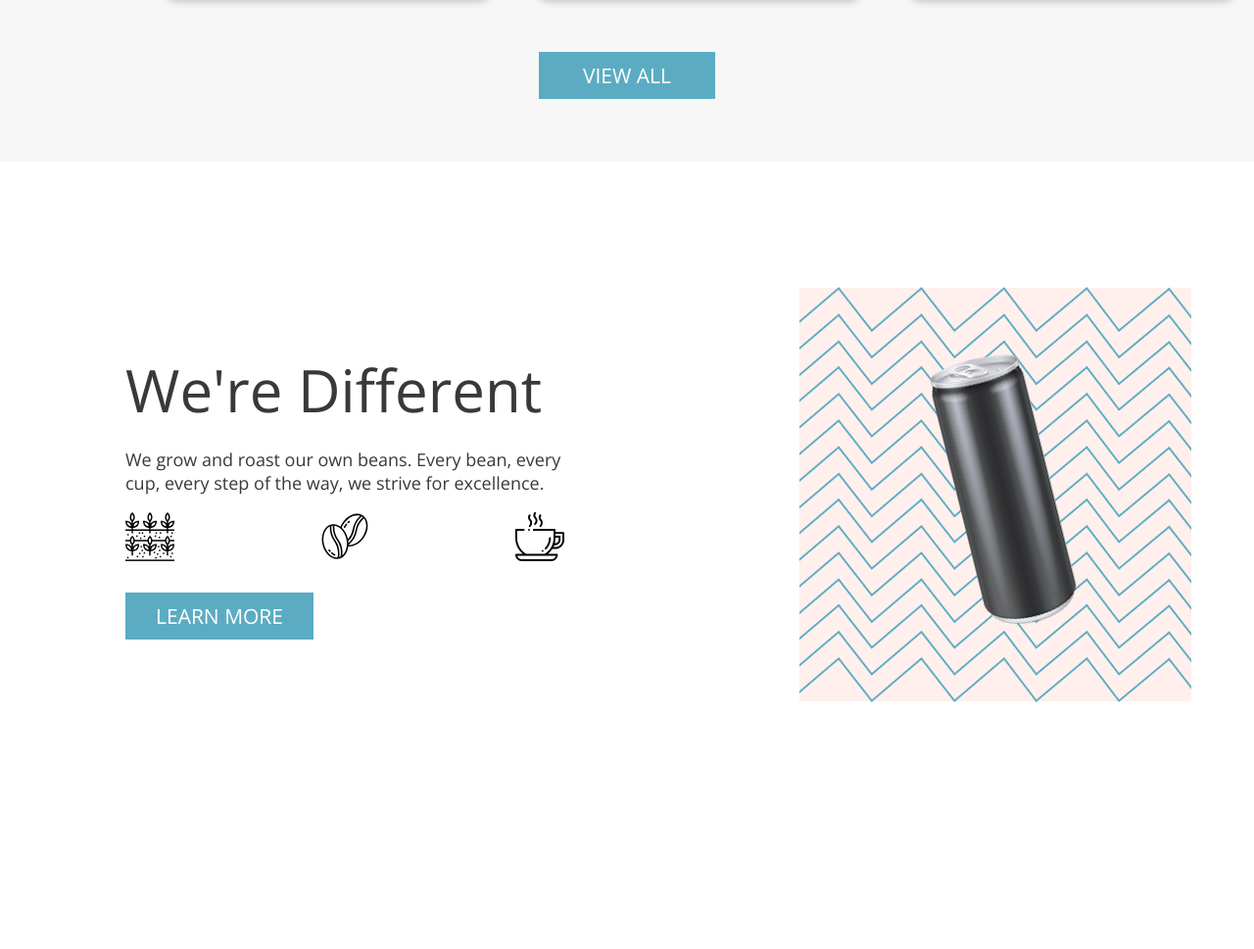
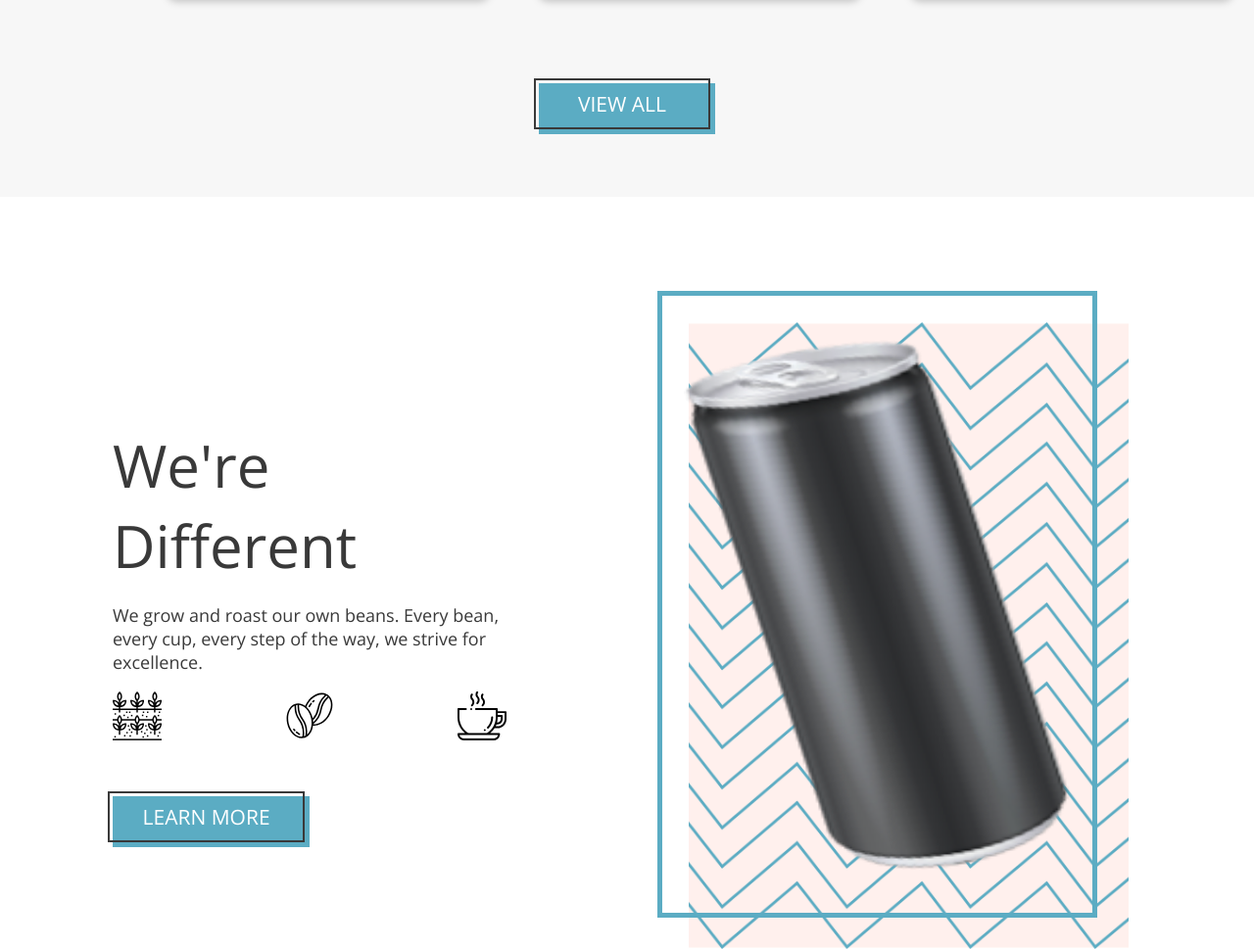
Before and after one commit to fmatamoros202/coffeeshop, a plain HTML site: page index.html in a window 1280 px wide. Shown: the part 1320-2289 px from the top of the page at 98% size. Drawn offline with nearby package versions, Linux system fonts and the light colour scheme.

Commit message:
This commit fixes the bugs related to the off-setting of the button. The fix includes an explanation of which element is the parent container in order for this fix to work.

```diff
--- a/css/landing.css
+++ b/css/landing.css
@@ -24,56 +24,58 @@ header {
   text-align: left;
   margin-left: 20%;
 }
+.hero-banner__content__cta-container {
+  background-color: #5bacc3;
+  box-sizing: border-box;
+  position: relative;
+  width: 11.25rem;
+  font-size: 1.3125rem;
+  margin-left: 20%;
+  margin-top: 5%;
+}
 
-.hero-banner__content__cta {
+.hero-banner__content__cta-contanier__item {
+  display: flex;
+  justify-content: center;
   box-sizing: border-box;
-  margin-left: 20%;
-  min-width: 11.25rem;
-  max-width: 80%;
+  position: relative;
+  min-width: 100%;
+  border: 0.125rem solid #393939;
+  color: white;
   padding: 0.625rem;
-  margin-top: 4.5%;
+  bottom: 0.3125rem;
+  right: 0.3125rem;
 }
 
 .hero-banner__image {
   margin: 2% 10% 2% 25%;
 }
 
-.hero-banner__content__cta {
+/* this creates the off-set display on the button //this is the container */
+.product__cta {
   background-color: #5bacc3;
-  max-width: 30%;
+  box-sizing: border-box;
+  position: relative;
+  min-width: 11.25rem;
   font-size: 1.3125rem;
   text-align: center;
   color: white;
   border: none;
-  padding: 1rem;
-  position: relative;
+  margin: 5% auto;
 }
 
-.product__cta {
-  background-color: #5bacc3;
+/* use to create the off-set on the button // this is the child element */
+.product__cta__background {
   box-sizing: border-box;
-  display: inline;
+  display: flex;
+  border: 0.125rem solid #393939;
+  min-width: 11.25rem;
+  justify-content: center;
   position: relative;
-  max-width: 30%;
-  font-size: 1.3125rem;
-  text-align: center;
-  color: white;
-  border: none;
-  padding: 1rem;
-  /* border: 0.3125rem solid #393939; */
+  padding: 0.625rem;
+  bottom: 0.3125rem;
+  right: 0.3125rem;
 }
-
-/* .product__cta__background {
-  box-sizing: border-box;
-  display: inline-block;
-  background-color: #5bacc3;
-  width: 10.75rem;
-  height: 1.87rem;
-  position: absolute;
-  padding: 15%;
-  bottom: 0.625rem;
-  right: 0.625rem;
-} */
 
 .product {
   display: flex;
@@ -83,6 +85,7 @@ header {
   flex-wrap: wrap;
   background-color: #f7f7f7;
 }
+
 .product__header {
   margin: 2.5% auto;
 }
@@ -151,15 +154,6 @@ header {
   font-weight: 700;
 }
 
-.product__cta {
-  display: block;
-  margin: 2.5% auto;
-  min-width: 11.25rem;
-  max-width: 80%;
-  padding: 0.625rem;
-  margin-bottom: 5%;
-}
-
 .discount {
   display: flex;
   flex-direction: column;
@@ -181,33 +175,56 @@ header {
 }
 
 .discount__main__image-container__image {
-  margin: 25%;
+  display: flex;
+  position: relative;
+  box-sizing: border-box;
+  width: 100%;
+  height: 40rem;
+  padding: 10% 5%;
+  /* justify-content: */
+  border: #5bacc3 0.3125rem solid;
+  position: relative;
+  bottom: 2rem;
+  right: 2rem;
 }
 
 .discount__main__image-container {
   box-sizing: border-box;
-  margin: 10% 5%;
-  width: 25rem;
+  position: relative;
+  /* margin: 5% 5%; */
+  width: 31.25rem;
+  height: 40rem;
   background: url(/assets/coldbrewbackground.png);
   background-repeat: no-repeat;
   background-position: center;
   background-size: cover;
-  padding: 0 5%;
+  margin: 10% 10%;
 }
 
+/* this is the container for creating the off-set button */
 .discount__main__elements__cta {
+  box-sizing: border-box;
+  position: relative;
   background-color: #5bacc3;
-  max-width: 30%;
+  width: 35%;
+  margin-left: 20%;
+  margin-top: 10%;
+}
+
+/* this is the container for creating the off-set button */
+.discount__main__elements__cta__item {
+  display: flex;
+  position: relative;
+  border: 0.125rem solid #393939;
+  max-width: 100%;
   font-size: 1.3125rem;
-  text-align: center;
+  justify-content: center;
   color: white;
-  border: none;
-  padding: 1rem;
+  padding: 0.625rem;
   box-sizing: border-box;
-  margin-left: 20%;
   min-width: 11.25rem;
-  padding: 0.625rem;
-  margin-top: 5%;
+  bottom: 0.3125rem;
+  right: 0.3125rem;
 }
 
 .discount__main__elements__header,
--- a/index.html
+++ b/index.html
@@ -32,7 +32,9 @@
             <section class="hero-banner__content">
                 <h1 class="hero-banner__content__header">Nitro Coffee</h1>
                 <p class="hero-banner__content__text">Coffee is a brewed drink prepared from roasted coffee beans, the seeds of berries from certain Coffee species.</p>
-                <a class="hero-banner__content__cta" href="./pages/menu.html">SHOP NOW</a>
+                <div class="hero-banner__content__cta-container">
+                    <a class="hero-banner__content__cta-contanier__item" href="./pages/menu.html">SHOP NOW</a>
+                </div>
             </section>
             <img class = "hero-banner__image" src="./assets/coffeebeans-hero.png" alt="coffee bag"/>
         </section>
@@ -71,10 +73,9 @@
                         <p class="product__list__card__description__price">$3</p>
                     </div>
             </section>
-                <a class="product__cta" href="./pages/menu.html">VIEW ALL
-                    <div class="product__cta__background"></div>
-                </a>
-                <!-- <span class="product__cta__background">ffssssss</span> -->
+            <a class="product__cta" href="./pages/menu.html">
+                <div class="product__cta__background">VIEW ALL</div>
+            </a>
         </section>
         <section class="discount">
             <div class="discount__main">
@@ -86,7 +87,9 @@
                         <img class="discount__main__elements__graphics__logos" src="assets/coffee-beans.svg" alt="Black and white image of coffee beans">
                         <img class="discount__main__elements__graphics__logos" src="/assets/coffee-cup.svg" alt="Black and white image of coffee cup">
                     </section>
-                    <a class="discount__main__elements__cta" href="./pages/menu.html">LEARN MORE</a>
+                    <section class="discount__main__elements__cta">
+                        <a class="discount__main__elements__cta__item" href="./pages/menu.html">LEARN MORE</a>
+                    </section>
                 </section>
                 <div class="discount__main__image-container">
                     <img class="discount__main__image-container__image" src="assets/tiltedcan.png" alt="Tilted Coffee Can">
```
Also changed, not shown: css/menu.css (+3 -23 lines), pages/menu.html (+2 -2 lines).
